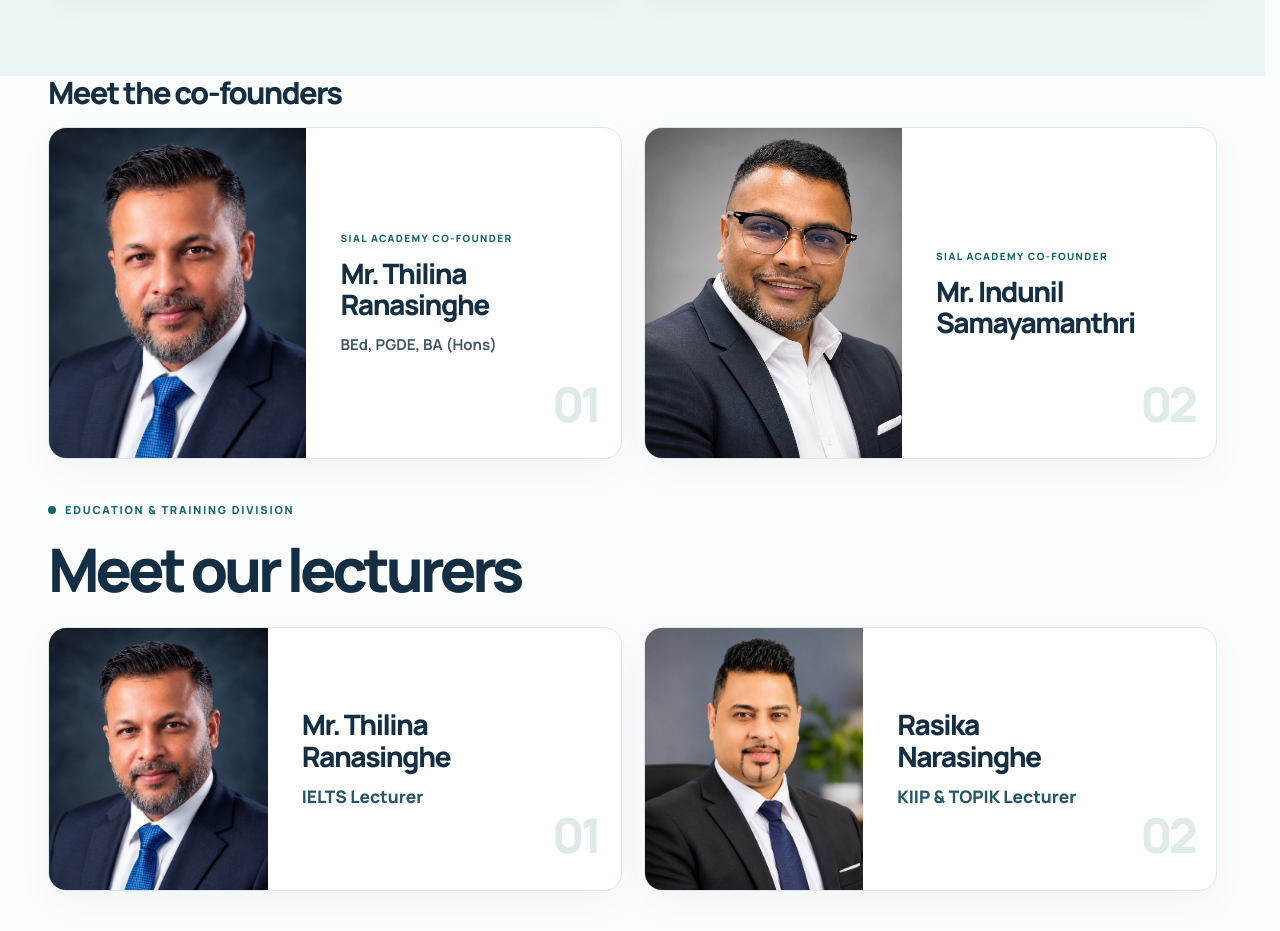
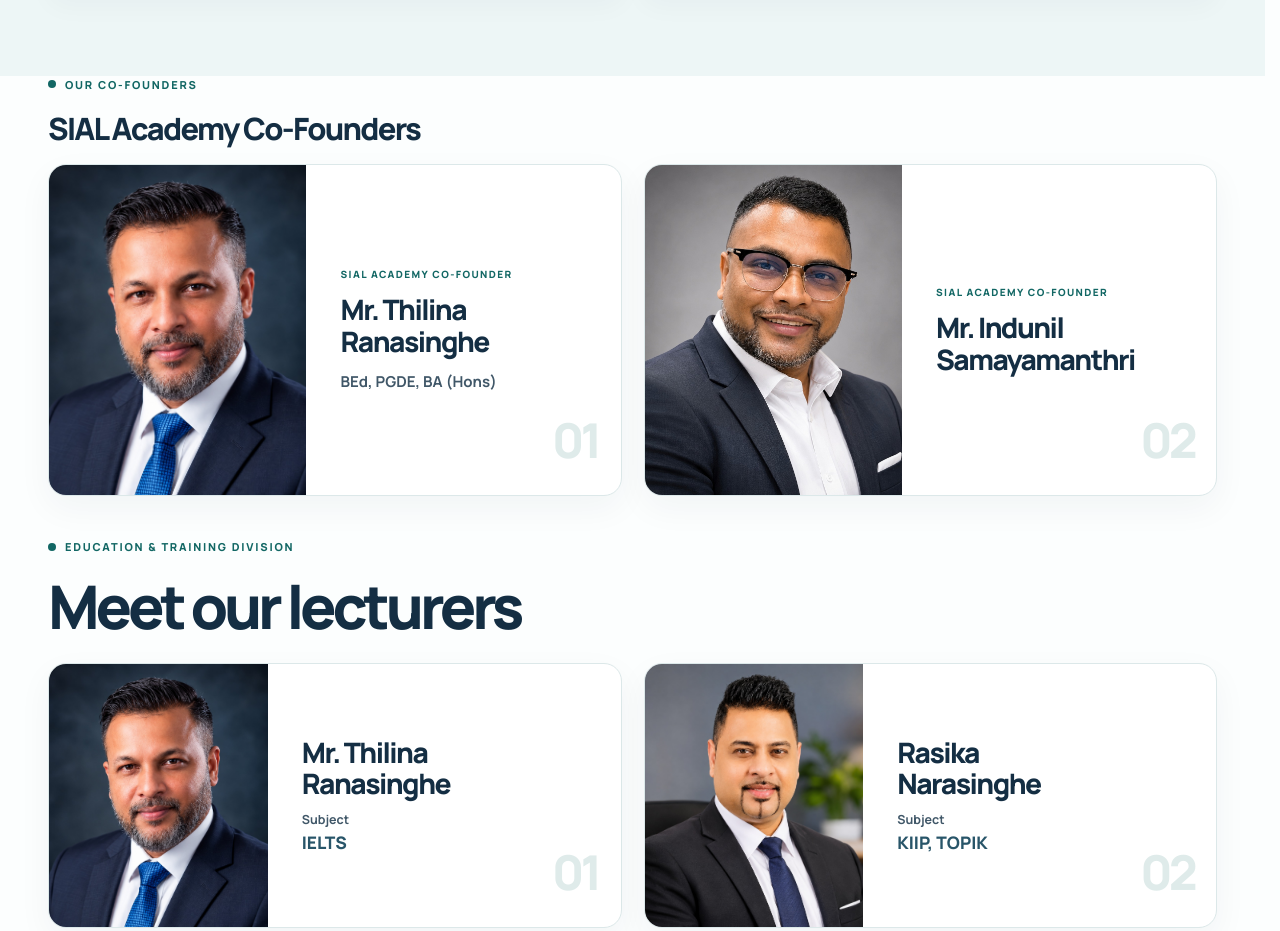
Before and after one commit to ThathsaraLabs/SIAL, a plain HTML site: page about.html in a window 1280 px wide. Shown: the part 756-1687 px from the top of the page. Drawn offline with nearby package versions, Linux system fonts and the light colour scheme.

Commit message:
Move founder title beside profiles and label lecturer subjects

```diff
--- a/about.html
+++ b/about.html
@@ -8,8 +8,8 @@
 <link rel="preconnect" href="https://fonts.googleapis.com"><link rel="preconnect" href="https://fonts.gstatic.com" crossorigin>
 <link href="https://fonts.googleapis.com/css2?family=Manrope:wght@400;500;600;700;800&display=swap" rel="stylesheet">
 <script defer src="https://cdn.jsdelivr.net/npm/@tailwindcss/browser@4"></script>
-<link rel="stylesheet" href="assets/styles/site.css?v=responsive-qa"><link rel="stylesheet" href="assets/styles/about.css?v=lecturers-compact-photos-20261114"><link rel="stylesheet" href="assets/styles/divisions.css?v=20261114"><script defer src="assets/scripts/site.js?v=responsive-qa"></script>
-<script defer src="assets/scripts/site-language.js?v=lecturer-subjects-20261114"></script>
+<link rel="stylesheet" href="assets/styles/site.css?v=responsive-qa"><link rel="stylesheet" href="assets/styles/about.css?v=cofounders-subjects-20261114"><link rel="stylesheet" href="assets/styles/divisions.css?v=20261114"><script defer src="assets/scripts/site.js?v=responsive-qa"></script>
+<script defer src="assets/scripts/site-language.js?v=cofounders-subjects-20261114"></script>
 </head>
 <body class="localized-page">
 <a class="skip" href="#main">Skip to content</a>
@@ -24,9 +24,9 @@
 </div>
 <nav id="navigation" aria-label="Main navigation"><a href="index.html" >Home</a><a href="academy.html">Institute</a><a href="destinations.html">Study Abroad</a><a href="events.html">Our Events</a><a href="about.html" aria-current="page">About Us</a><a href="contact.html">Contact</a><a class="btn btn-outline motion-safe:transition motion-safe:duration-200 motion-safe:hover:-translate-y-0.5 motion-safe:active:translate-y-0" href="https://sialacademysl.com/">Student LMS <span aria-hidden="true">↗</span></a></nav>
 </div></header>
-<main id="main"><section class="hero inner-hero about-hero"><div class="wrap"><a class="crumb" href="index.html">Home</a><span class="crumb" aria-hidden="true"> / </span><span class="crumb">About Us</span><p class="eyebrow"><span></span> OUR CO-FOUNDERS</p><h1>SIAL Academy <em>Co-Founders</em></h1></div></section><section class="section divisions-section" aria-labelledby="divisions-heading"><div class="wrap"><p class="eyebrow"><span></span> OUR TWO DIVISIONS</p><div class="section-head"><h2 id="divisions-heading">Our two divisions</h2></div><div class="division-grid"><article class="division-card"><p class="division-index">01 · SIAL ACADEMY</p><h3>Education &amp; Training Division</h3><p>Lectures, courses, workshops and professional training programmes.</p><a class="text-link" href="academy.html">Explore courses <span aria-hidden="true">↗</span></a></article><article class="division-card"><p class="division-index">02 · SIAL ACADEMY</p><h3>International Education Consultancy Division</h3><p>Guidance for students applying to international universities, including study abroad planning and admissions assistance.</p><a class="text-link" href="destinations.html">Explore study guidance <span aria-hidden="true">↗</span></a></article></div></div></section>
-<section class="section wrap founders-section" aria-labelledby="founders-heading"><div class="section-head"><h2 id="founders-heading">Meet the co-founders</h2></div><div class="founder-grid"><article class="founder-card"><div class="founder-photo"><img src="assets/images/profiles/thilina-ranasinghe.jpeg" alt="Mr. Thilina Ranasinghe, Co-Founder of SIAL Academy" width="640" height="800" fetchpriority="high"></div><div class="founder-details"><p class="tag">SIAL ACADEMY CO-FOUNDER</p><h3>Mr. Thilina Ranasinghe</h3><p class="founder-credentials">BEd, PGDE, BA (Hons)</p><span class="founder-number" aria-hidden="true">01</span></div></article><article class="founder-card"><div class="founder-photo"><img src="assets/images/profiles/indunil-samayamanthri.jpeg" alt="Mr. Indunil Samayamanthri, Co-Founder of SIAL Academy" width="640" height="800" loading="lazy" decoding="async"></div><div class="founder-details"><p class="tag">SIAL ACADEMY CO-FOUNDER</p><h3>Mr. Indunil Samayamanthri</h3><span class="founder-number" aria-hidden="true">02</span></div></article></div></section>
-<section class="section wrap lecturers-section" aria-labelledby="lecturers-heading"><p class="eyebrow"><span></span> EDUCATION &amp; TRAINING DIVISION</p><div class="section-head"><h2 id="lecturers-heading">Meet our lecturers</h2></div><div class="founder-grid"><article class="founder-card lecturer-card"><div class="founder-photo lecturer-photo"><img src="assets/images/profiles/thilina-ranasinghe.jpeg" alt="Mr. Thilina Ranasinghe, IELTS Lecturer at SIAL Academy" width="640" height="800" loading="lazy" decoding="async"></div><div class="founder-details"><h3>Mr. Thilina Ranasinghe</h3><p class="lecturer-subject">IELTS Lecturer</p><span class="founder-number" aria-hidden="true">01</span></div></article><article class="founder-card lecturer-card"><div class="founder-photo lecturer-photo"><img src="assets/images/profiles/rasika-narasinghe.jpeg" alt="Rasika Narasinghe, KIIP and TOPIK Lecturer at SIAL Academy" width="640" height="800" loading="lazy" decoding="async"></div><div class="founder-details"><h3>Rasika Narasinghe</h3><p class="lecturer-subject">KIIP &amp; TOPIK Lecturer</p><span class="founder-number" aria-hidden="true">02</span></div></article></div></section>
+<main id="main"><section class="hero inner-hero about-hero"><div class="wrap"><a class="crumb" href="index.html">Home</a><span class="crumb" aria-hidden="true"> / </span><span class="crumb">About Us</span><p class="eyebrow"><span></span> ABOUT SIAL</p><h1>About SIAL Academy</h1></div></section><section class="section divisions-section" aria-labelledby="divisions-heading"><div class="wrap"><p class="eyebrow"><span></span> OUR TWO DIVISIONS</p><div class="section-head"><h2 id="divisions-heading">Our two divisions</h2></div><div class="division-grid"><article class="division-card"><p class="division-index">01 · SIAL ACADEMY</p><h3>Education &amp; Training Division</h3><p>Lectures, courses, workshops and professional training programmes.</p><a class="text-link" href="academy.html">Explore courses <span aria-hidden="true">↗</span></a></article><article class="division-card"><p class="division-index">02 · SIAL ACADEMY</p><h3>International Education Consultancy Division</h3><p>Guidance for students applying to international universities, including study abroad planning and admissions assistance.</p><a class="text-link" href="destinations.html">Explore study guidance <span aria-hidden="true">↗</span></a></article></div></div></section>
+<section class="section wrap founders-section" aria-labelledby="founders-heading"><div class="section-head"><div><p class="eyebrow"><span></span> OUR CO-FOUNDERS</p><h2 id="founders-heading">SIAL Academy Co-Founders</h2></div></div><div class="founder-grid"><article class="founder-card"><div class="founder-photo"><img src="assets/images/profiles/thilina-ranasinghe.jpeg" alt="Mr. Thilina Ranasinghe, Co-Founder of SIAL Academy" width="640" height="800" fetchpriority="high"></div><div class="founder-details"><p class="tag">SIAL ACADEMY CO-FOUNDER</p><h3>Mr. Thilina Ranasinghe</h3><p class="founder-credentials">BEd, PGDE, BA (Hons)</p><span class="founder-number" aria-hidden="true">01</span></div></article><article class="founder-card"><div class="founder-photo"><img src="assets/images/profiles/indunil-samayamanthri.jpeg" alt="Mr. Indunil Samayamanthri, Co-Founder of SIAL Academy" width="640" height="800" loading="lazy" decoding="async"></div><div class="founder-details"><p class="tag">SIAL ACADEMY CO-FOUNDER</p><h3>Mr. Indunil Samayamanthri</h3><span class="founder-number" aria-hidden="true">02</span></div></article></div></section>
+<section class="section wrap lecturers-section" aria-labelledby="lecturers-heading"><p class="eyebrow"><span></span> EDUCATION &amp; TRAINING DIVISION</p><div class="section-head"><h2 id="lecturers-heading">Meet our lecturers</h2></div><div class="founder-grid"><article class="founder-card lecturer-card"><div class="founder-photo lecturer-photo"><img src="assets/images/profiles/thilina-ranasinghe.jpeg" alt="Mr. Thilina Ranasinghe, IELTS Lecturer at SIAL Academy" width="640" height="800" loading="lazy" decoding="async"></div><div class="founder-details"><h3>Mr. Thilina Ranasinghe</h3><div class="lecturer-subject"><span>Subject</span><strong>IELTS</strong></div><span class="founder-number" aria-hidden="true">01</span></div></article><article class="founder-card lecturer-card"><div class="founder-photo lecturer-photo"><img src="assets/images/profiles/rasika-narasinghe.jpeg" alt="Rasika Narasinghe, KIIP and TOPIK Lecturer at SIAL Academy" width="640" height="800" loading="lazy" decoding="async"></div><div class="founder-details"><h3>Rasika Narasinghe</h3><div class="lecturer-subject"><span>Subject</span><strong>KIIP, TOPIK</strong></div><span class="founder-number" aria-hidden="true">02</span></div></article></div></section>
 <section class="section wrap"><h2>What you can do with SIAL</h2><div class="cards detail-cards"><article class="card"><div class="card-body"><p class="tag">01</p><h3>Build practical skills</h3><p>Explore language and skills courses with structured lessons and real-world practice.</p></div></article><article class="card"><div class="card-body"><p class="tag">02</p><h3>Continue learning online</h3><p>Use the student LMS to return to your enrolled courses and learning materials.</p></div></article><article class="card"><div class="card-body"><p class="tag">03</p><h3>Plan to study abroad</h3><p>Speak to our student agency team about your goals and next steps.</p></div></article></div></section><section class="section wrap"><h2>Find the service you need</h2><div class="actions"><a class="btn btn-dark motion-safe:transition motion-safe:duration-200 motion-safe:hover:-translate-y-0.5 motion-safe:active:translate-y-0" href="academy.html">Explore courses <span aria-hidden="true">↗</span></a><a class="btn btn-dark motion-safe:transition motion-safe:duration-200 motion-safe:hover:-translate-y-0.5 motion-safe:active:translate-y-0" href="destinations.html">Study Abroad <span aria-hidden="true">↗</span></a><a class="btn btn-dark motion-safe:transition motion-safe:duration-200 motion-safe:hover:-translate-y-0.5 motion-safe:active:translate-y-0" href="https://sialacademysl.com/">Student LMS <span aria-hidden="true">↗</span></a></div></section></main>
 <footer class="site-footer">
   <div class="wrap footer-directory">
--- a/assets/scripts/site-language.js
+++ b/assets/scripts/site-language.js
@@ -170,8 +170,12 @@ const sinhala = new Map([
   ["SIAL ACADEMY CO-FOUNDER", "සියල් ඇකඩමි සම-නිර්මාතෘ"],
   ["EDUCATION & TRAINING DIVISION", "අධ්‍යාපන හා පුහුණු අංශය"],
   ["Meet our lecturers", "අපගේ දේශකවරුන් හඳුනාගන්න"],
-  ["IELTS Lecturer", "IELTS දේශක"],
-  ["KIIP & TOPIK Lecturer", "KIIP සහ TOPIK දේශක"],
+  ["OUR CO-FOUNDERS", "අපගේ සම-නිර්මාතෘවරුන්"],
+  ["SIAL Academy Co-Founders", "සියල් ඇකඩමි සම-නිර්මාතෘවරුන්"],
+  ["About SIAL Academy", "සියල් ඇකඩමිය ගැන"],
+  ["Subject", "විෂයය"],
+  ["IELTS", "IELTS"],
+  ["KIIP, TOPIK", "KIIP, TOPIK"],
   ["Rasika Narasinghe", "රසික නාරංගේ"],
   ["Mr. Thilina Ranasinghe, IELTS Lecturer at SIAL Academy", "සියල් ඇකඩමියේ IELTS දේශක තිළිණ රණසිංහ මහතා"],
   ["Rasika Narasinghe, KIIP and TOPIK Lecturer at SIAL Academy", "සියල් ඇකඩමියේ KIIP සහ TOPIK දේශක රසික නාරංගේ මහතා"],
--- a/assets/styles/about.css
+++ b/assets/styles/about.css
@@ -17,7 +17,9 @@
 @media (max-width: 1000px) { .founder-grid { grid-template-columns: 1fr; } .founder-card { grid-template-columns: minmax(200px, .7fr) 1fr; } }
 @media (max-width: 540px) { .founders-section .section-head { align-items: start; flex-direction: column; } .founder-card { grid-template-columns: minmax(112px, .72fr) 1fr; min-height: 260px; } .founder-photo,.founder-photo img { min-height: 260px; } .founder-details { padding: 18px; gap: 9px; } .founder-details h3 { font-size: 1.35rem; } .founder-number { right: 14px; bottom: 8px; font-size: 2.3rem; } }
 
-.lecturer-subject { color: #285569; font-size: 1.08rem; font-weight: 750; line-height: 1.35; }
+.lecturer-subject { display: grid; gap: 3px; line-height: 1.3; }
+.lecturer-subject span { color: var(--muted); font-size: .78rem; font-weight: 700; }
+.lecturer-subject strong { color: #285569; font-size: 1.08rem; font-weight: 750; }
 
 .lecturer-card { grid-template-columns: minmax(140px, .62fr) 1fr; min-height: 260px; }
 .lecturer-photo,.lecturer-photo img { min-height: 260px; }
```
